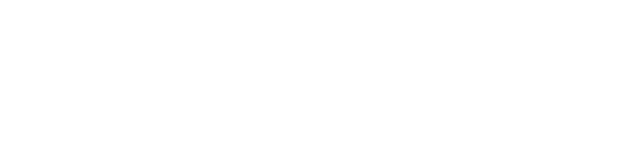
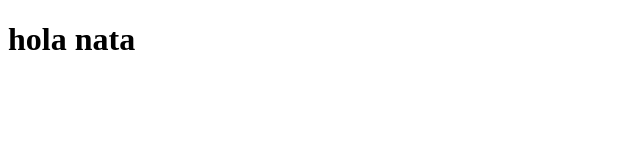
Before and after one commit to AmadorrDavid/challenge-programacion, a plain HTML site: page base.html in a window 1280 px wide. Shown: the whole page, without its empty margins (0-640 px from the left). Drawn offline with Linux system fonts and the light colour scheme.

Commit message:
Hice una actualizacion con h1

```diff
--- a/base.html
+++ b/base.html
@@ -6,6 +6,6 @@
     <title>Document</title>
 </head>
 <body>
-
+    <h1>hola nata</h1>
 </body>
 </html>
```
